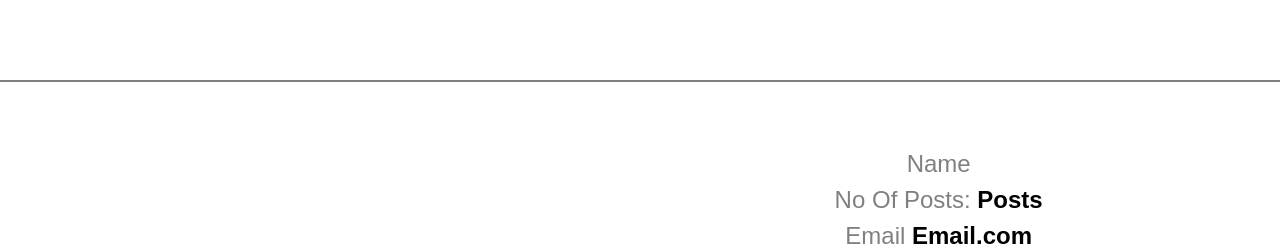
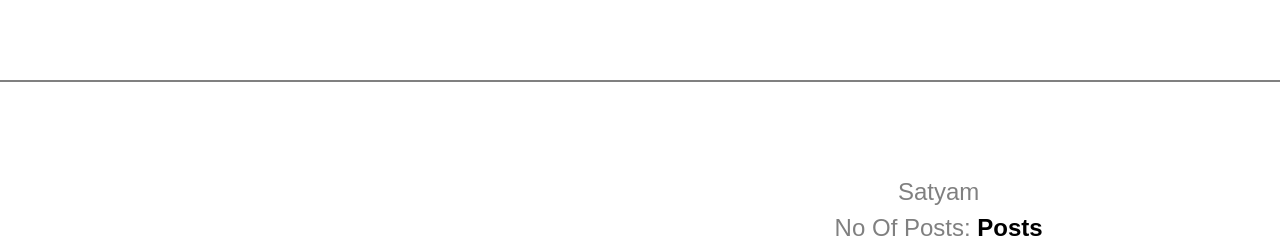
Before and after one commit to SatyamKakra/Reels, a React (Create React App) app: page /profile in a window 1280 px wide. Shown: the top 252 px of the page. Built offline with nearby package versions, Linux system fonts and the light colour scheme.

Commit message:
profile update

```diff
--- a/src/components/Profile.jsx
+++ b/src/components/Profile.jsx
@@ -13,7 +13,7 @@ function Profile() {
 " alt="" className="pimg" />
     </div>
     <div className="details">
-    <div className="content">Name</div>
+    <div className="content">Satyam</div>
     <div className="content">No Of Posts: <span className="bold_text">Posts</span></div>
     <div className="content">Email <span className="bold_text">Email.com</span></div>
     </div>
--- a/src/components/profile.css
+++ b/src/components/profile.css
@@ -25,6 +25,7 @@ body{
 
 .details{
     text-align: center;
+    margin-top: 3.5rem;
 
 }
 
```
